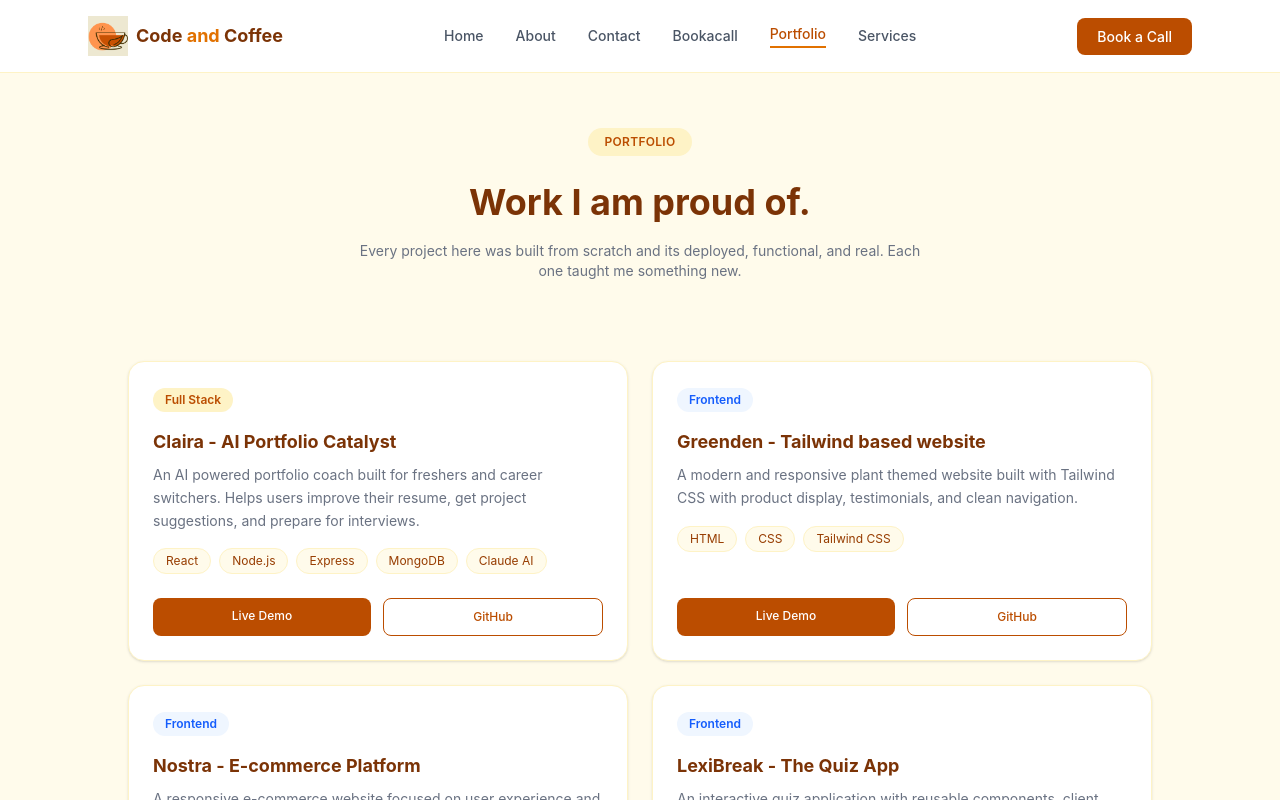
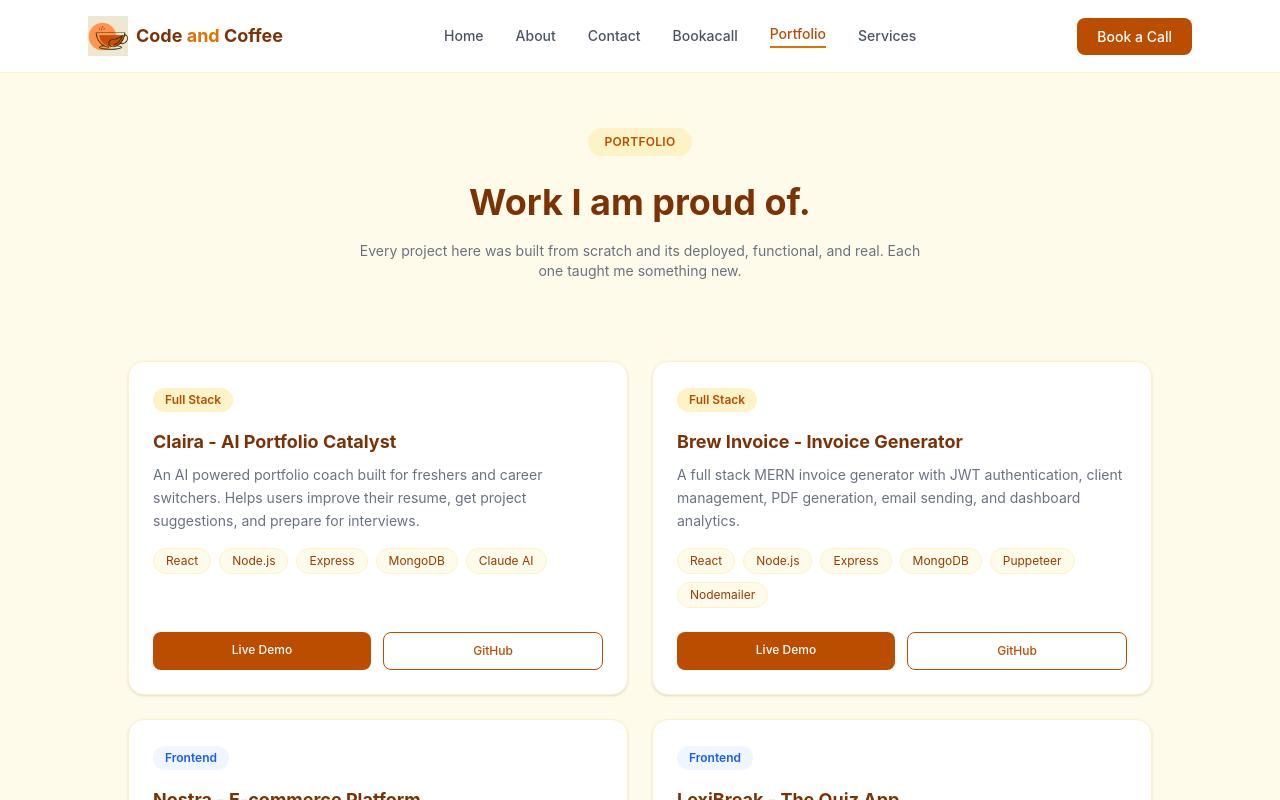
Before and after one commit to sivasankaranit44-wq/code-and-coffee-freelance-site, a React (Vite) app: page /portfolio in a window 1280 px wide. Shown: the top 800 px of the page. Built offline with nearby package versions, Linux system fonts and the light colour scheme.

Commit message:
feat: add Brew Invoice to portfolio

```diff
--- a/src/pages/Portfolio.jsx
+++ b/src/pages/Portfolio.jsx
@@ -9,13 +9,13 @@ export default function Portfolio() {
       tag: "Full Stack",
     },
     {
-      title: "Greenden - Tailwind based website",
-      desc: "A modern and responsive plant themed website built with Tailwind CSS with product display, testimonials, and clean navigation.",
-      tech: ["HTML", "CSS", "Tailwind CSS"],
-      live: "https://siva918641.github.io/Greenden-By-Sivasankaran/",
-      github: "https://github.com/Siva918641",
-      tag: "Frontend",
-    },
+  title: "Brew Invoice - Invoice Generator",
+  desc: "A full stack MERN invoice generator with JWT authentication, client management, PDF generation, email sending, and dashboard analytics.",
+  tech: ["React", "Node.js", "Express", "MongoDB", "Puppeteer", "Nodemailer"],
+  live: "https://brewbill-frontend.vercel.app/",
+  github: "https://github.com/sivasankaranit44-wq",
+  tag: "Full Stack",
+  },
     {
       title: "Nostra - E-commerce Platform",
       desc: "A responsive e-commerce website focused on user experience and clean UI with product listing and category based navigation.",
```
